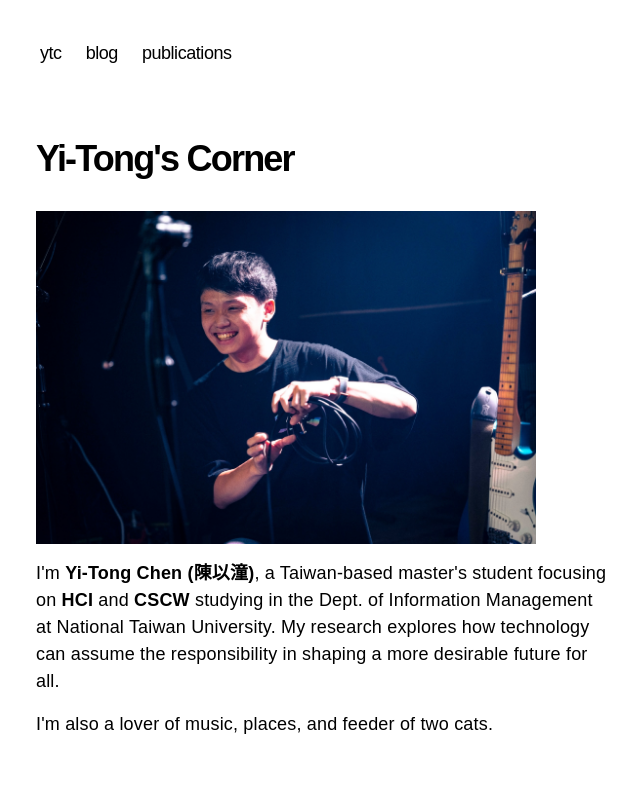
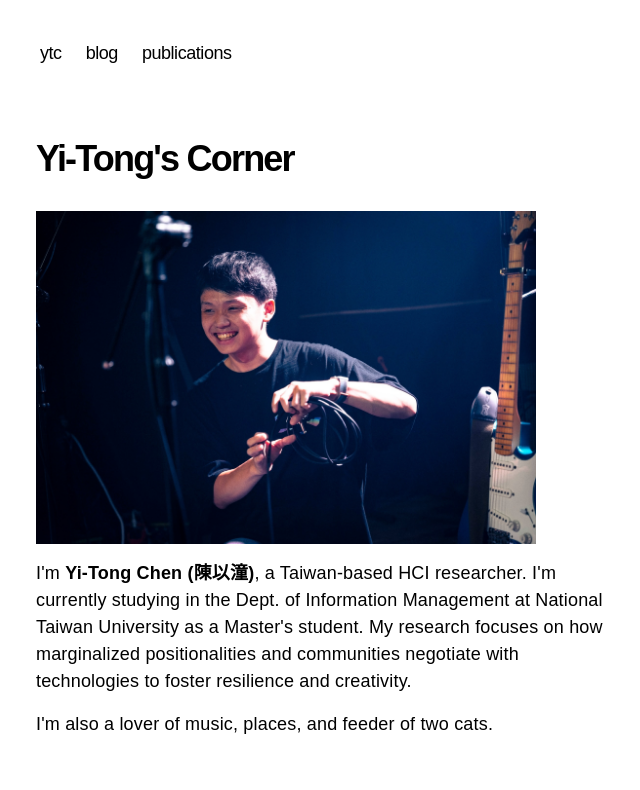
Before and after one commit to timicienio/personal-homepage, a Next.js app: page / in a window 1280 px wide. Shown: the top 790 px of the page, without its empty margins (316-956 px from the left). Built offline with nearby package versions, Linux system fonts and the light colour scheme.

Commit message:
update bio

```diff
--- a/app/page.tsx
+++ b/app/page.tsx
@@ -16,11 +16,11 @@ export default function Page() {
         className="mb-4"
       />
       <p className="mb-4">
-        I'm <strong>Yi-Tong Chen (陳以潼)</strong>, a Taiwan-based master's
-        student focusing on <strong>HCI</strong> and <strong>CSCW</strong>{" "}
-        studying in the Dept. of Information Management at National Taiwan
-        University. My research explores how technology can assume the
-        responsibility in shaping a more desirable future for all.
+        I'm <strong>Yi-Tong Chen (陳以潼)</strong>, a Taiwan-based HCI
+        researcher. I'm currently studying in the Dept. of Information
+        Management at National Taiwan University as a Master's student. My
+        research focuses on how marginalized positionalities and communities
+        negotiate with technologies to foster resilience and creativity.
       </p>
       <p className="mb-4">
         I'm also a lover of music, places, and feeder of two cats.
```
